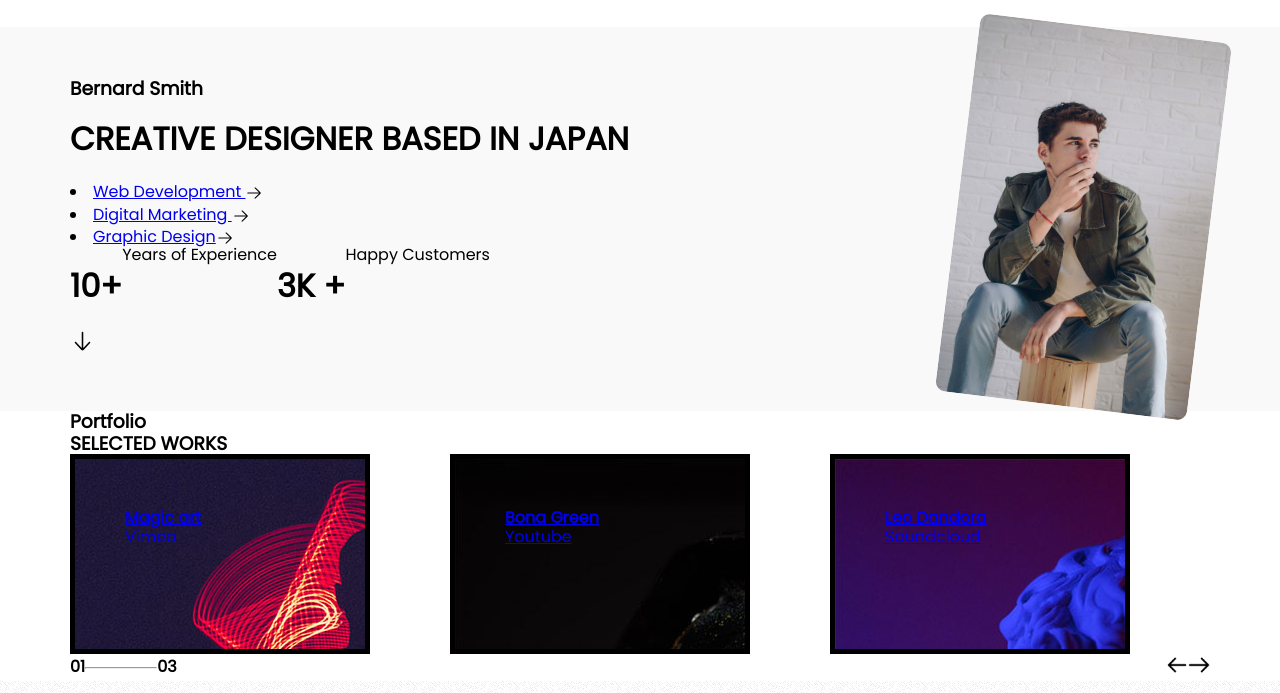
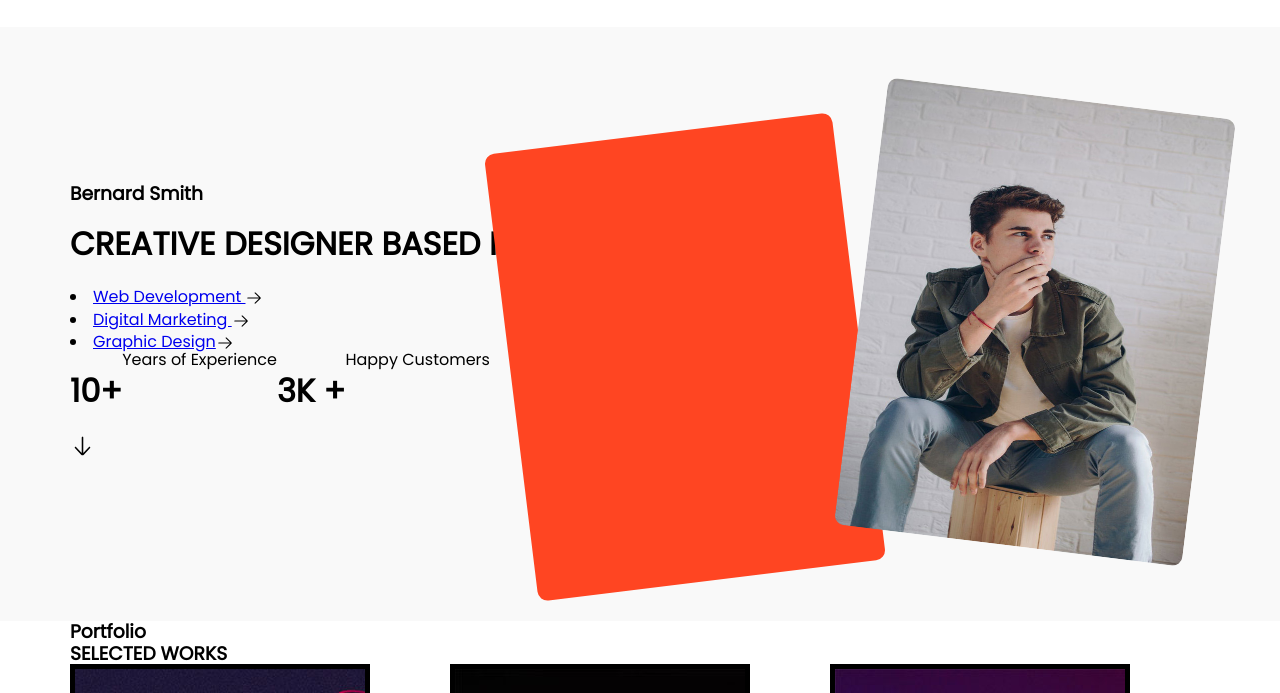
Before and after one commit to rubaiyat004/project-5-kura, a plain HTML site: page index.html in a window 1280 px wide. Shown: the part 73-766 px from the top of the page. Drawn offline with Linux system fonts and the light colour scheme.

Commit message:
'master'

```diff
--- a/index.html
+++ b/index.html
@@ -55,8 +55,8 @@
             <img class="down-arrow" src="images/down arrow.svg" alt="">
         </div>
 
-        <div class="hero">
-            <img class="hero-img" src="images/1.jpg" alt="hero">
+        <div class="hero-img">
+            <img src="images/1.jpg" alt="hero">
             <div class="photo-bg"></div>
         </div>
 
--- a/styles/style.css
+++ b/styles/style.css
@@ -45,13 +45,18 @@ nav{
 /*hero content starts here*/
 .hero-container{
     background-color: #F9F9F9;
+
 }
 .hero-wrapper{
     max-width: 1380px;
-    padding: 0 70px;
+    padding: 70px 70px;
+    width: 100%;
+
     display: flex;
     align-items: center;
     justify-content: space-between;
+
+
 }
 
 #right{
@@ -78,8 +83,8 @@ nav{
 .hero-content-flex{
     display: flex;
 }
-.hero-content{
-    max-width: 50%;
+.hero-wrapper .hero-content{
+    max-width: 100%;
     padding: 50px 0;
 }
 .down-arrow{
@@ -87,12 +92,28 @@ nav{
     height: 30px;
     cursor: pointer;
 }
-.hero-img{
+.hero-wrapper .hero-img{
+    max-width: 100%;
+}
+.hero-wrapper .hero-img img{
     transform: rotate(7deg);
+    width: 350px;
+    max-height: 450px;
+    border-radius: 10px;
+    position: relative;
+    z-index: 100;
 
+}
+.hero-wrapper .hero-img .photo-bg{
+    position: absolute;
+    width: 350px;
+    height: 450px;
+    transform: rotate(-7deg);
+    right: 420px;
+    top: 205px;
+    background: #FF4522;
     border-radius: 10px;
-    height: 23.75em;
-    max-width: 25em;
+
 }
 .hero{
     max-width: 50%;
@@ -198,6 +219,7 @@ nav{
     border-radius: 20px;
 
 }
+
 .bar-1 div{
     position: relative;
     width: 95%;
```
